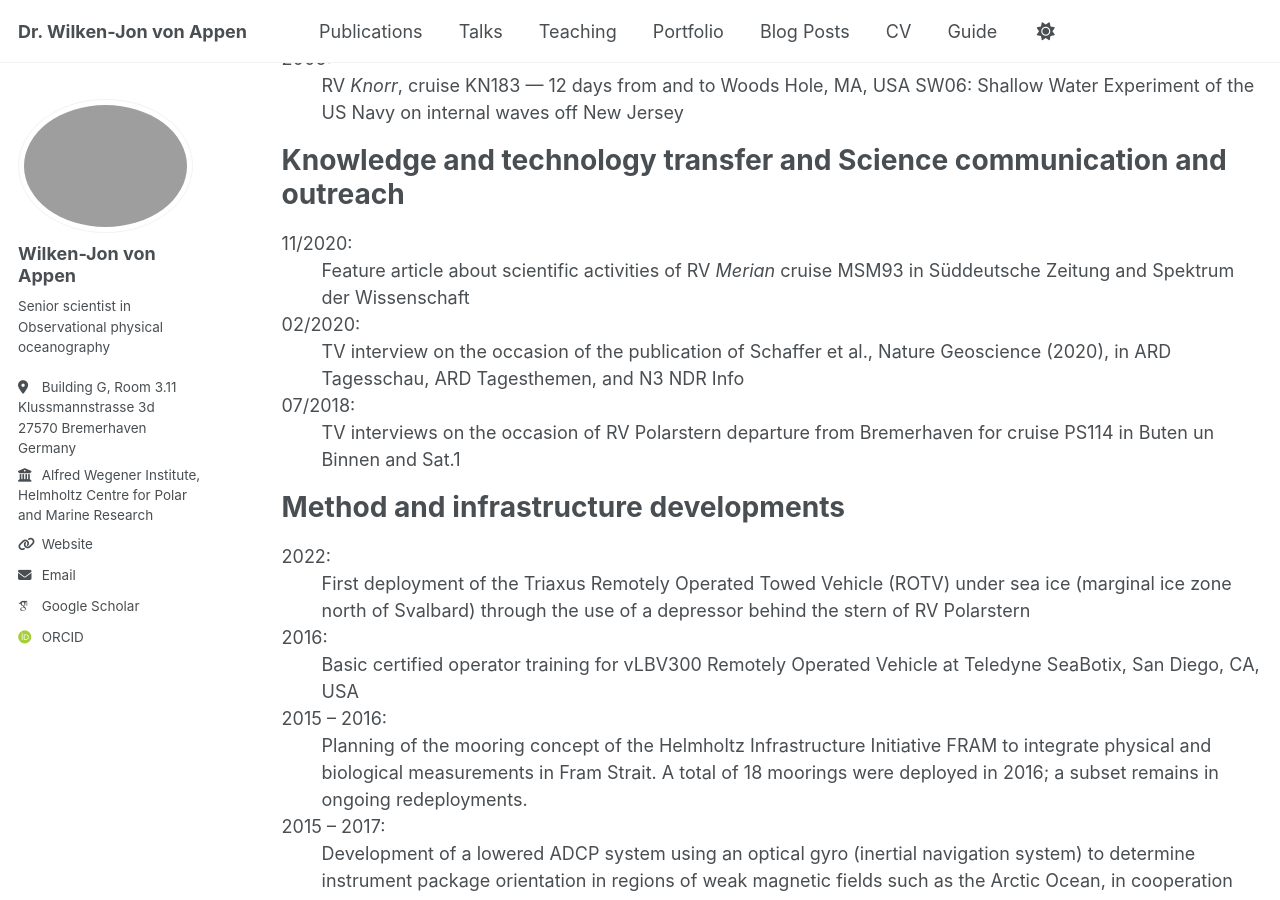
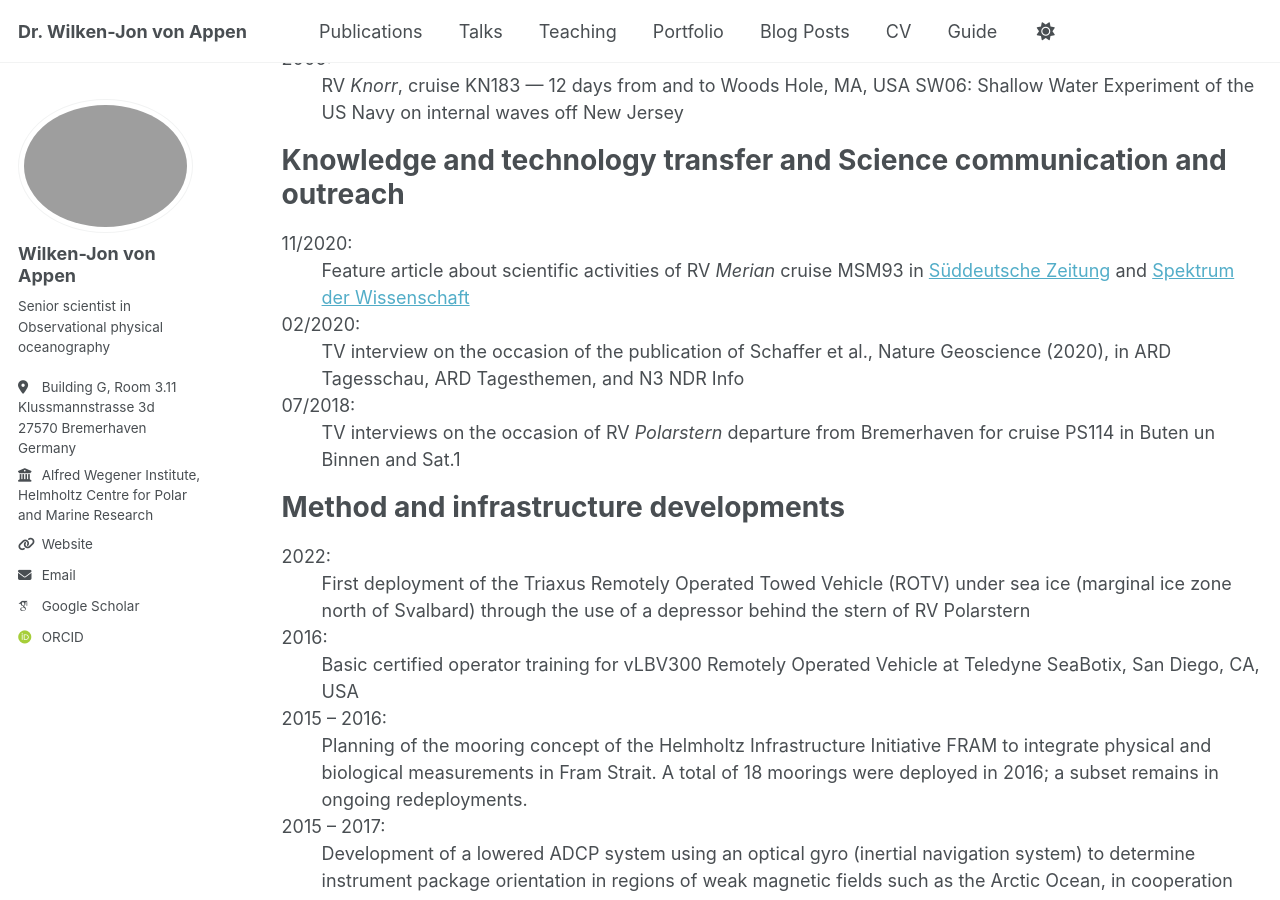
Before and after one commit to wjvappen/wjvappen, a Jekyll site: the page built from _pages/cv.md, in a window 1280 px wide and 900 px high, scrolled down 8278 px. Built offline with Jekyll 4.4.1, drawn with Linux system fonts in a browser that asks for light colours; some web fonts are replaced; a script bundle is joined from its source files by our own code; library files that are not in the unit come from our copies.

Commit message:
Update cv.md

```diff
--- a/_pages/cv.md
+++ b/_pages/cv.md
@@ -443,7 +443,7 @@ Knowledge and technology transfer and Science communication and outreach
 
 11/2020:
 : Feature article about scientific activities of RV _Merian_ cruise MSM93
-in Süddeutsche Zeitung and Spektrum der Wissenschaft
+in [Süddeutsche Zeitung](https://www.sueddeutsche.de/wissen/eis-arktis-framstrasse-1.5105845) and [Spektrum der Wissenschaft](https://www.spektrum.de/news/der-atlantik-erobert-den-arktischen-ozean/1788098)
 
 02/2020:
 : TV interview on the occasion of the publication of Schaffer et al.,
@@ -451,7 +451,7 @@ Nature Geoscience (2020), in ARD Tagesschau, ARD Tagesthemen,
 and N3 NDR Info
 
 07/2018:
-: TV interviews on the occasion of RV Polarstern departure from Bremerhaven
+: TV interviews on the occasion of RV _Polarstern_ departure from Bremerhaven
 for cruise PS114 in Buten un Binnen and Sat.1
 
 Method and infrastructure developments
```
